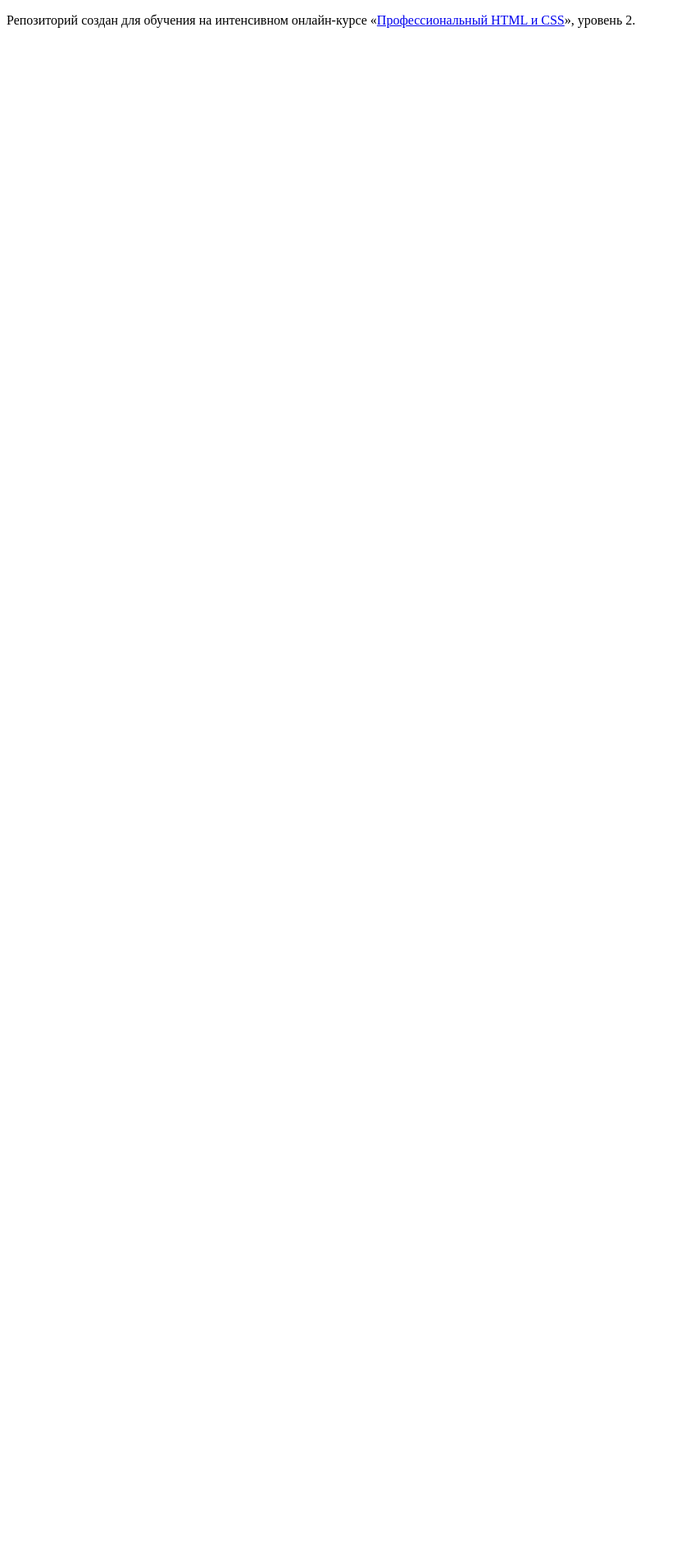
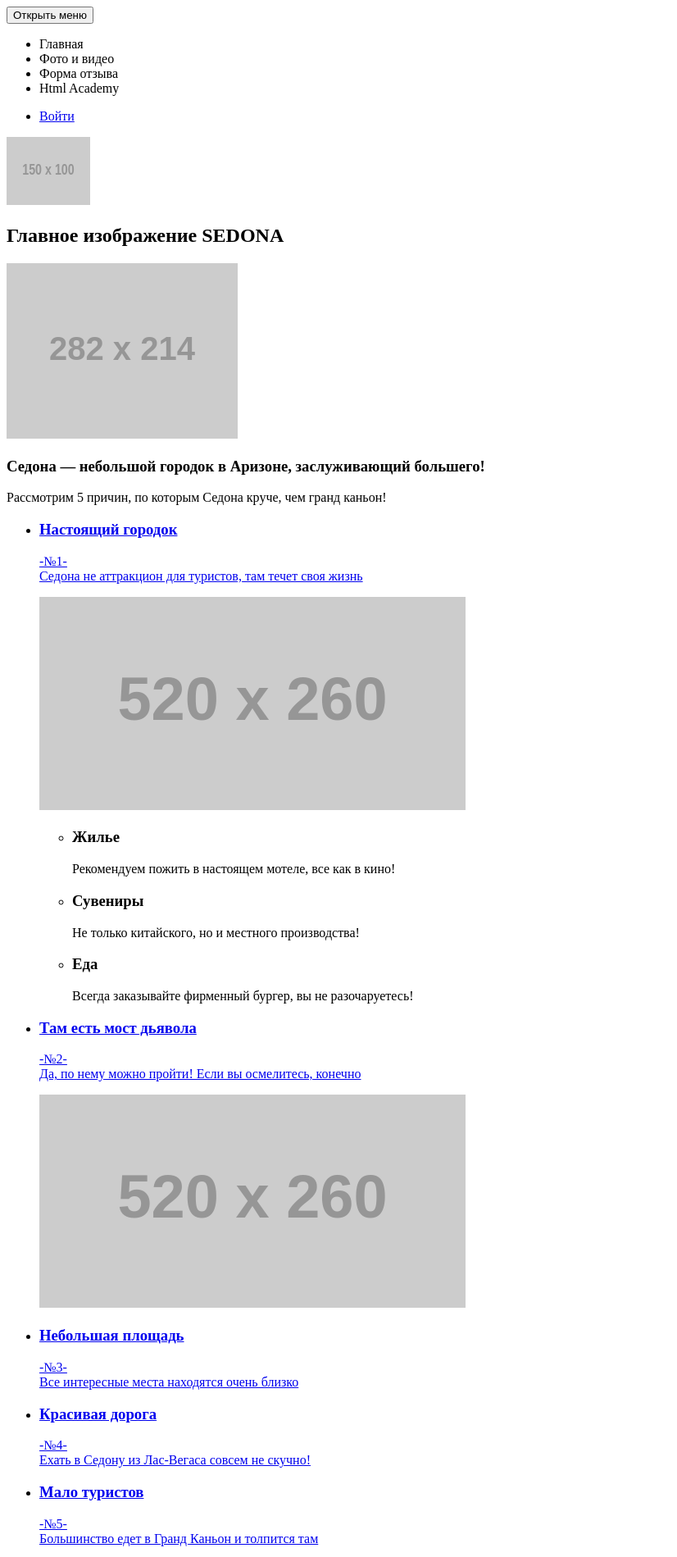
Before and after one commit to ElenArtemyeva/650957-sedona, a website: page source/index.html in a window 1280 px wide. Shown: the top 1899 px of the page at 82% size, without its empty margins (0-826 px from the left). Before the commit the page ends 800 px from the top, so only its background shows below. Drawn offline with Linux system fonts and the light colour scheme; placeholder pictures from the web are drawn by us.

Commit message:
Вернула index.html

```diff
--- a/source/index.html
+++ b/source/index.html
@@ -5,8 +5,136 @@
   <title>HTML Academy: Седона</title>
 </head>
 <body>
-
-    <p>Репозиторий создан для обучения на интенсивном онлайн‑курсе «<a href="https://htmlacademy.ru/intensive/adaptive">Профессиональный HTML и CSS</a>», уровень 2.</p>
-
+  <header class="header">
+    <nav class="main-nav">
+      <button class="main-nav__toggle" type="button">Открыть меню</button>
+      <div class="main-nav__wrapper">
+        <ul class="main-nav__list site-list">
+          <li class="site-list__item site-list__item--active">
+            <a>Главная</a>
+          </li>
+          <li class="site-list__item">
+            <a>Фото и видео</a>
+          </li>
+          <li class="site-list__item">
+            <a>Форма отзыва</a>
+          </li>
+          <li class="site-list__item">
+            <a>Html Academy</a>
+          </li>
+        </ul>
+        <ul class="main-nav__list user-list">
+          <li class="user-list__item">
+            <a class="user-list__login" href="login.html">Войти</a>
+          </li>
+        </ul>
+      </div>
+    </nav>
+    <a class="header__logo" href="#">
+      <img class="header__logo-image" src="http://placehold.it/150x100" width="102" height="83" alt="Логотип CITY OF SEDONA">
+    </a>
+    <section class="intro">
+      <h2 class="visually-hidden">Главное изображение SEDONA</h2>
+      <img class="intro-text" src="http://placehold.it/282x214" width="282" height="214" alt="Добро пожаловать в Седону! Потому что Гранд Каньон отстой!">
+    </section>
+  </header>
+  <main class="main">
+    <h3 class="main__title">Седона — небольшой городок в Аризоне, заслуживающий большего!</h3>
+    <p class="main__text">Рассмотрим 5 причин, по которым Седона круче, чем гранд каньон!</p>
+    <ul class="main__list advantage-list">
+      <li class="advantage-list__item">
+        <a href="#">
+          <h3 class="advantage-list__title">Настоящий городок</h3>
+          <p class="advantage-list__text">
+            -№1-<br>
+            Седона не аттракцион для туристов, там течет своя жизнь
+          </p>
+          <img class="advantage-list__city-image" src="http://placehold.it/520x260" width="520" height="260" alt="Фото Седоны">
+        </a>
+        <ul class="advantage-list__dropdown dropdown-list">
+          <li class="dropdown-list__item">
+            <h3 class="dropdown-list__title">Жилье</h3>
+            <span class="dropdown-list__picture"></span>
+            <p class="dropdown-list__text">Рекомендуем пожить в настоящем мотеле, все как в кино!</p>
+          </li>
+          <li class="dropdown-list__item">
+            <h3 class="dropdown-list__title">Сувениры</h3>
+            <span class="dropdown-list__picture"></span>
+            <p class="dropdown-list__text">Не только китайского, но и местного производства!</p>
+          </li>
+          <li class="dropdown-list__item">
+            <h3 class="dropdown-list__title">Еда</h3>
+            <span class="dropdown-list__picture"></span>
+            <p class="dropdown-list__text">Всегда заказывайте фирменный бургер, вы не разочаруетесь!</p>
+          </li>
+        </ul>
+      </li>
+      <li class="advantage-list__item">
+        <a href="#">
+          <h3 class="advantage-list__title">Там есть мост дьявола</h3>
+          <p class="advantage-list__text">
+            -№2-<br>
+            Да, по нему можно пройти! Если вы осмелитесь, конечно
+          </p>
+          <img class="advantage-list__bridge-image" src="http://placehold.it/520x260" width="520" height="260" alt="Фото моста">
+        </a>
+      </li>
+      <li class="advantage-list__item">
+        <a href="#">
+          <h3 class="advantage-list__title">Небольшая площадь</h3>
+          <p class="advantage-list__text">
+            -№3-<br>
+            Все интересные места находятся очень близко
+          </p>
+        </a>
+      </li>
+      <li class="advantage-list__item">
+        <a href="#">
+          <h3 class="advantage-list__title">Красивая дорога</h3>
+          <p class="advantage-list__text">
+            -№4-<br>
+            Ехать в Седону из Лас-Вегаса совсем не скучно!
+          </p>
+        </a>
+      </li>
+      <li class="advantage-list__item">
+        <a href="#">
+          <h3 class="advantage-list__title">Мало туристов</h3>
+          <p class="advantage-list__text">
+            -№5-<br>
+            Большинство едет в Гранд Каньон и толпится там
+          </p>
+        </a>
+      </li>
+    </ul>
+    <section class="map">
+      <div class="map__wrapper">
+        <img class="map-image" src="http://placehold.it/320x350"  width="320" height="350" alt="Карта Седоны">
+      </div>
+    </section>
+    <section class="booking">
+      <h3 class="booking__title">Заинтересовались?</h3>
+      <p class="booking__text">Укажите предполагаемые даты поездки, и мы покажем вам лучшие предложения гостиниц в Седоне</p>
+      <button class="booking__button">Найти гостиницу</button>
+    </section>
+  </main>
+  <footer class="footer">
+    <p class="footer__hashtag">#VisitSedona</p>
+    <ul class="footer__list social">
+      <li class="social__item">
+        <a class="social__link social__link--twitter" href="https://twitter.com/htmlacademy_ru">Твитер</a>
+      </li>
+      <li class="social__item">
+        <a class="social__link social__link--facebook" href="https://facebook.com/htmlacademy">Фейсбук</a>
+      </li>
+      <li class="social__item">
+        <a class="social__link social__link--youtube" href="https://youtube.com/htmlacademyru">Youtube</a>
+      </li>
+    </ul>
+    <div class="footer__madein madein">
+      <p class="madein__text">Разработано</p>
+      <a class="madein__link" href="https://htmlacademy.ru/intensive/adaptive">HTML Academy</a>
+    </div>
+  </footer>
 </body>
 </html>
```
Lines whose indentation alone changed are shown as unchanged.
